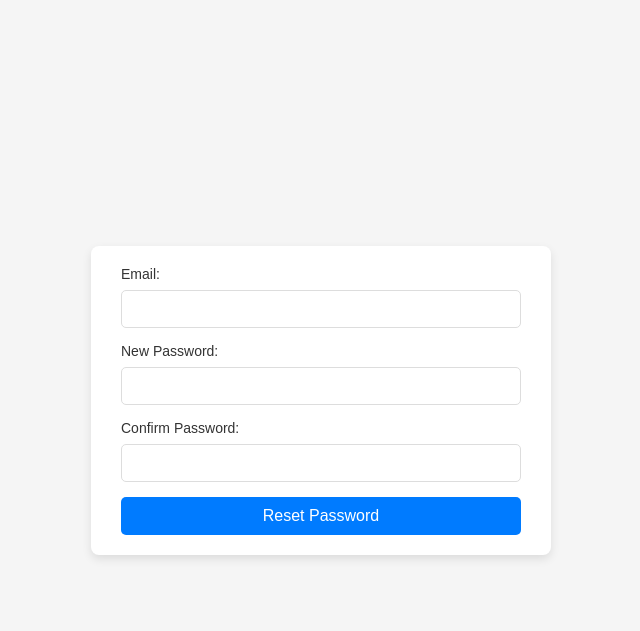
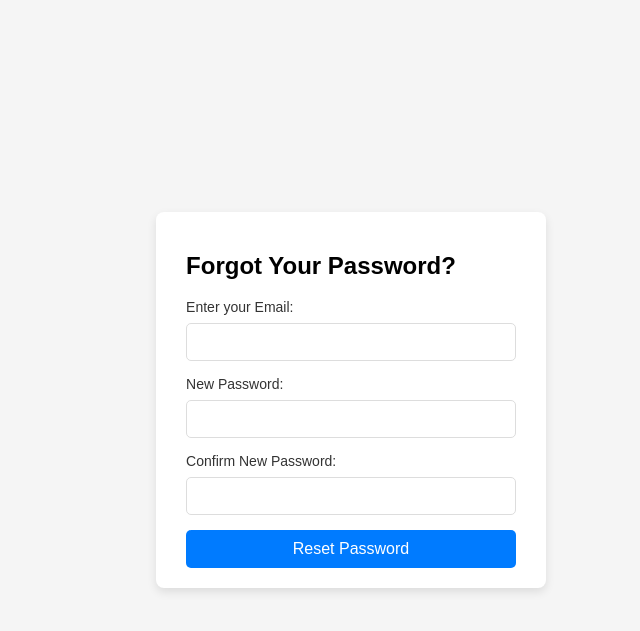
Before and after one commit to RaibelleAltura/OnlineMeatshopForA-M, a PHP site: page /reset_password.php in a window 1280 px wide. Shown: the top 631 px of the page, without its empty margins (319-959 px from the left). Run offline with PHP 8.4, Linux system fonts and the light colour scheme.

Commit message:
initial commit

```diff
--- a/nav-logged.php
+++ b/nav-logged.php
@@ -420,7 +420,7 @@ $userinfo = get_UserInfo($useremail);
 
           removeActiveClasses();
 
-          if (currentSection === "Reservation" || currentSection === "About-Us" || currentSection === "review") {
+          if (currentSection === "Reservation" || currentSection === "About-Us" || currentSection === "home") {
             const activeLink = document.querySelector(`.navbar-nav a[href*="${currentSection}"]`);
             if (activeLink) {
               activeLink.classList.add("active");
--- a/navbar.php
+++ b/navbar.php
@@ -269,7 +269,6 @@
               <li class="nav-item">
                 <a class="nav-link mx-lg-2 <?php echo $current_page == 'index.php#Reservation' ? 'active' : ''; ?>" href="index.php#Reservation">Reservation</a>
               </li>
-
             </ul>
           </div>
         </div>
@@ -343,7 +342,7 @@
 
           removeActiveClasses();
 
-          if (currentSection === "Reservation" || currentSection === "About-Us" || currentSection === "review") {
+          if (currentSection === "Reservation" || currentSection === "About-Us" || currentSection === "home") {
             const activeLink = document.querySelector(`.navbar-nav a[href*="${currentSection}"]`);
             if (activeLink) {
               activeLink.classList.add("active");
--- a/reset_password.php
+++ b/reset_password.php
@@ -167,16 +167,31 @@ p {
 
     </style>
 </head>
+<!DOCTYPE html>
+<html lang="en">
+<head>
+    <meta charset="UTF-8">
+    <meta name="viewport" content="width=device-width, initial-scale=1.0">
+    <title>Reset Password</title>
+</head>
 <body>
-    <form action="reset_password.php" method="POST">
-        <label for="email">Email:</label>
-        <input type="email" id="email" name="email" required>
-        <label for="new_password">New Password:</label>
-        <input type="password" id="new_password" name="new_password" required>
-        <label for="confirm_password">Confirm Password:</label>
-        <input type="password" id="confirm_password" name="confirm_password" required>
-        <button type="submit">Reset Password</button>
-    </form>
+    <div class="form-container">
+        <form action="reset_password.php" method="POST">
+            <h2>Forgot Your Password?</h2> <!-- Place the heading above the form fields -->
+
+            <label for="email">Enter your Email:</label>
+            <input type="email" id="email" name="email" required><br>
+
+            <label for="new_password">New Password:</label>
+            <input type="password" id="new_password" name="new_password" required><br>
+
+            <label for="confirm_password">Confirm New Password:</label>
+            <input type="password" id="confirm_password" name="confirm_password" required><br>
+
+            <button type="submit">Reset Password</button>
+        </form>
+    </div>
+
 
     <!-- Success Modal -->
     <div id="successModal" class="modal">
```
